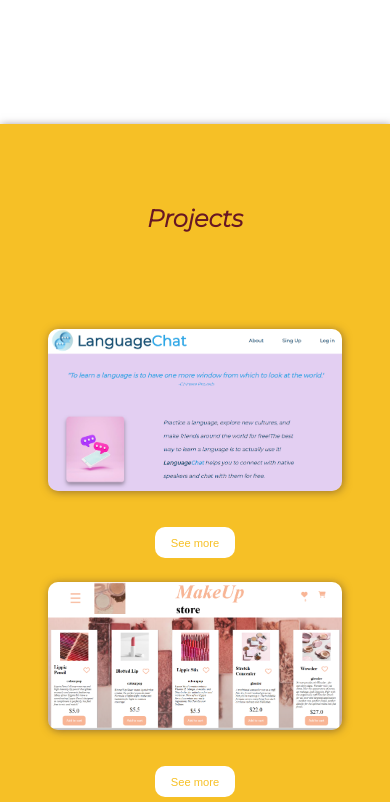
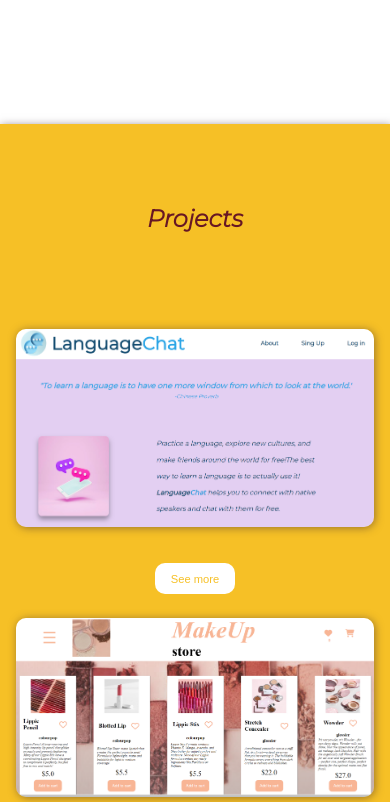
Before and after one commit to jelenavassic/portfolio, a plain HTML site: page index.html in a window 390 px wide. Shown: the part 720-1522 px from the top of the page. Drawn offline with Linux system fonts and the light colour scheme.

Commit message:
responsive update

```diff
--- a/css/mobilestyle.css
+++ b/css/mobilestyle.css
@@ -148,12 +148,10 @@
   /* .mainText{
     align-items: flex-start;
   } */
-.project{
-  width: 100%;
-}
+
   .project img {
-    width: 35rem;
-    height: 25rem;
+    width: 30rem;
+    height: 20rem;
   }
 
 .desc{
@@ -231,7 +229,9 @@ padding: 0.9rem;
   /* .mainText h2{
     font-size: 2rem;
   } */
-
+.projekti{
+  padding: 5rem 1rem;
+}
   .project img {
     width: 100%;
     height: 100%;
--- a/css/style.css
+++ b/css/style.css
@@ -403,8 +403,7 @@ background-color: #671724;
 .image-container {
   transform-style: preserve-3d;
   transition: transform 0.5s;
-
-}
+ }
 .projectsHeadline {
   color: #671724;
 }
```
